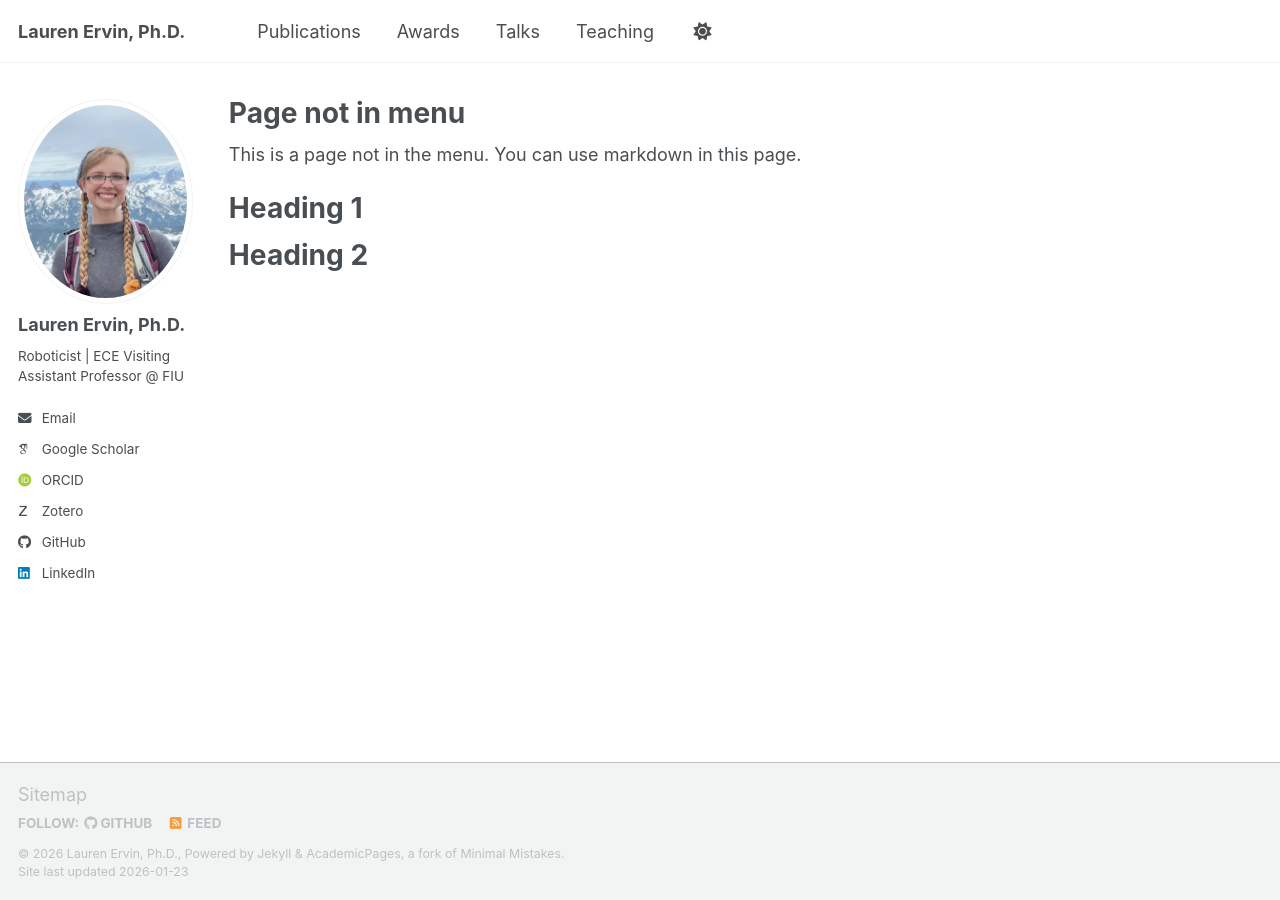
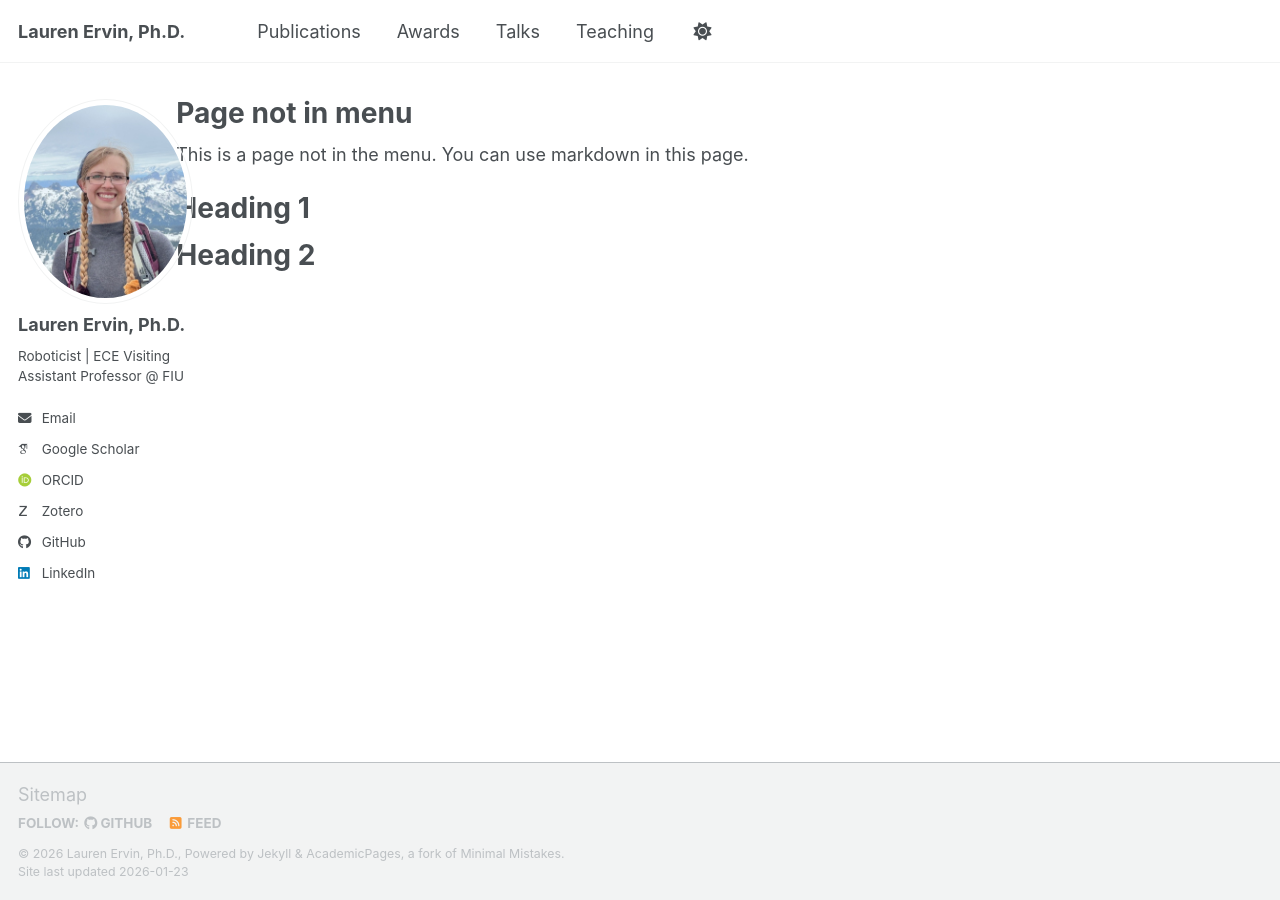
Before and after one commit to lefaris/lefaris.github.io, a Jekyll site: the page built from _pages/non-menu-page.md, in a window 1280 px wide. Built offline with Jekyll 4.4.1, drawn with Linux system fonts in a browser that asks for light colours; some web fonts are replaced; a script bundle is joined from its source files by our own code; library files that are not in the unit come from our copies.

Commit message:
span 11 and 2

```diff
--- a/_sass/layout/_page.scss
+++ b/_sass/layout/_page.scss
@@ -18,9 +18,9 @@
 
 .page {
   @include breakpoint($large) {
-    @include span(10.5 of 12 last);
+    @include span(11 of 12 last);
     @include prefix(0.5 of 12);
-    @include suffix(2 of 12);
+    @include suffix(0.5 of 12);
   }
 
   .page__inner-wrap {
```
